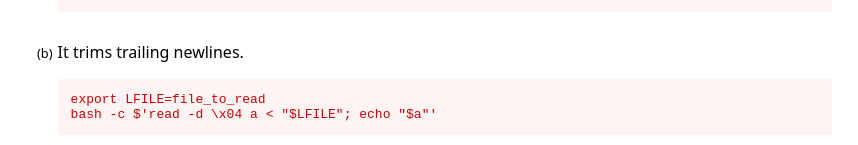
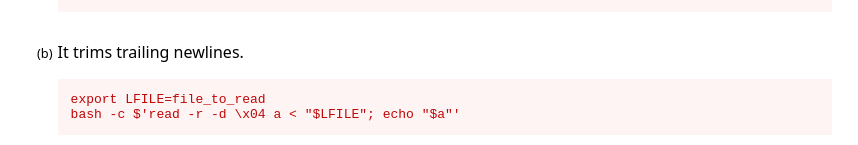
Before and after one commit to GTFOBins/GTFOBins.github.io, a Jekyll site: the page built from _gtfobins/bash.md, in a window 1280 px wide. Shown: the part 2106-2251 px from the top of the page, without its empty margins (208-1066 px from the left). Built offline with Jekyll 4.4.1, drawn with Linux system fonts in a browser that asks for light colours.

```diff
--- a/_gtfobins/bash.md
+++ b/_gtfobins/bash.md
@@ -48,5 +48,5 @@ functions:
     - description: It trims trailing newlines.
       code: |
         export LFILE=file_to_read
-        bash -c $'read -d \x04 a < "$LFILE"; echo "$a"'
+        bash -c $'read -r -d \x04 a < "$LFILE"; echo "$a"'
 ---
```
